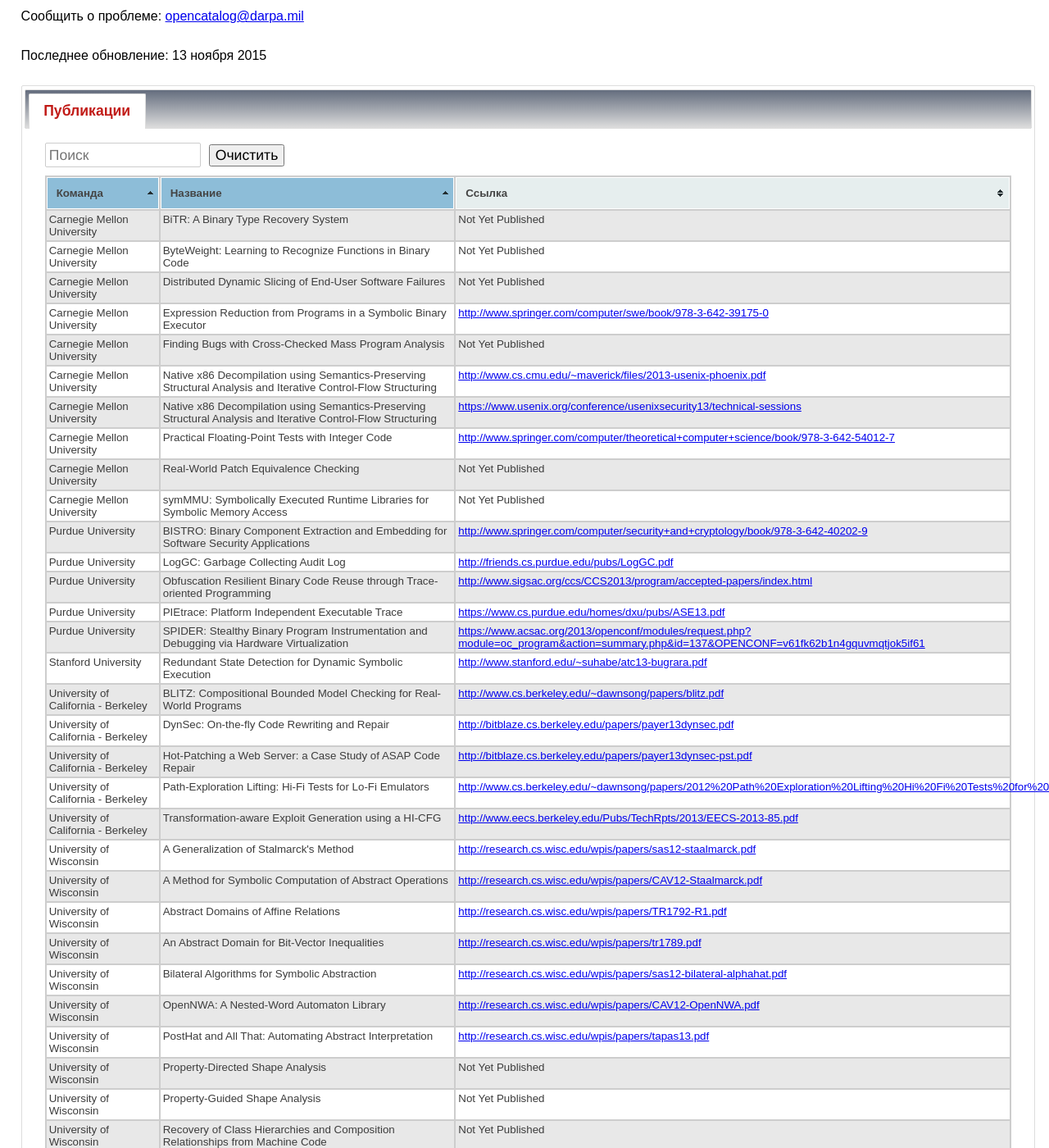
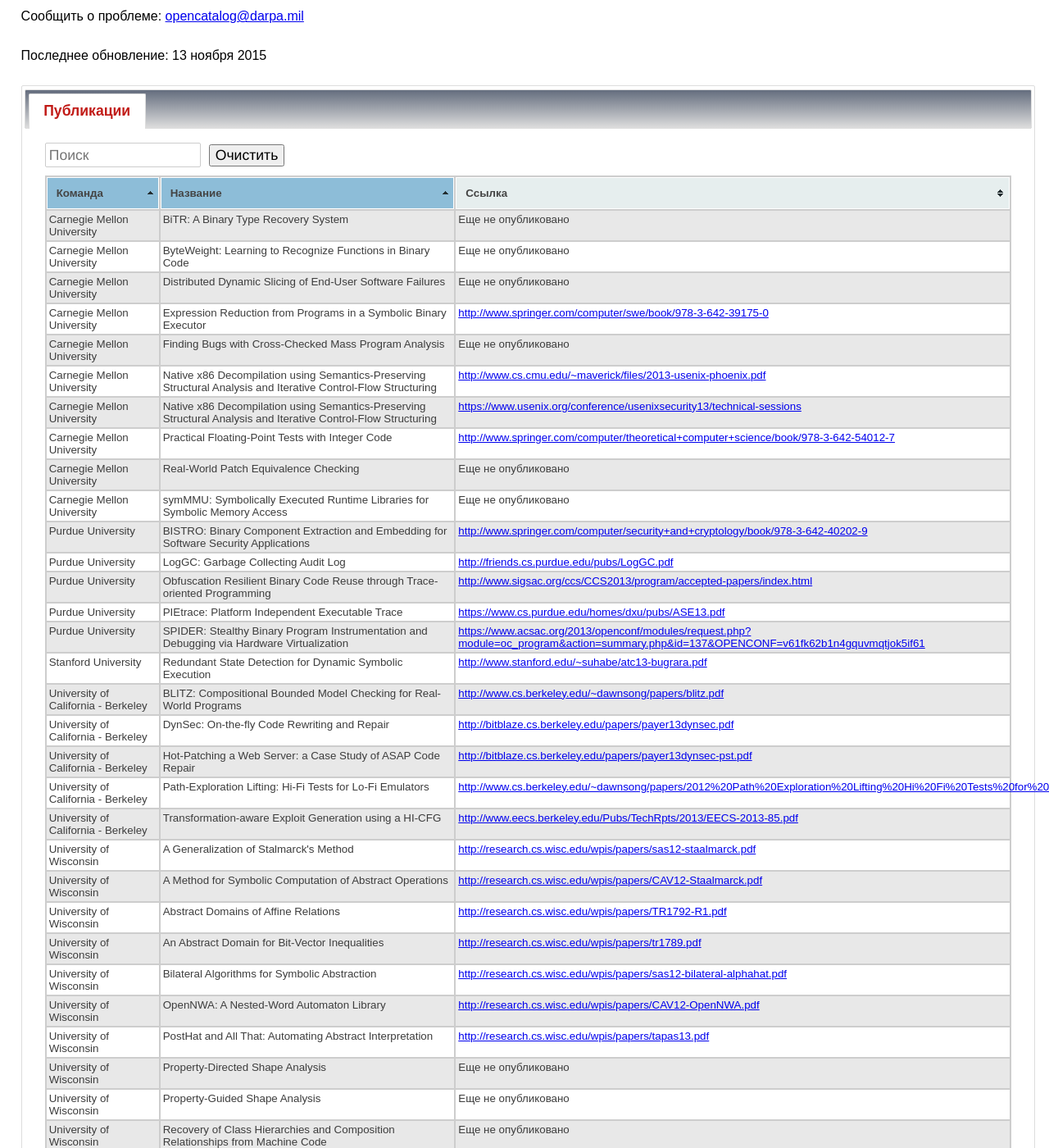
Before and after one commit to kant2002/darpa-ru, a Jekyll site: the page built from ru/BET.html, in a window 1280 px wide and 1400 px high, scrolled down 719 px. Shown: the whole window at 82% size. Built offline with Jekyll 4.4.1, drawn with Linux system fonts in a browser that asks for light colours.

Commit message:
New translations BET.html (Russian)

```diff
--- a/ru/BET.html
+++ b/ru/BET.html
@@ -13,7 +13,7 @@
 </tr>
 <tr>
   <td class='team'>University of Wisconsin<a name='University of Wisconsin'></a></td>
-<td class='title'>Property-Directed Shape Analysis</td>  <td class='link'>Not Yet Published</td>
+<td class='title'>Property-Directed Shape Analysis</td>  <td class='link'>Еще не опубликовано</td>
 </tr>
 <tr>
   <td class='team'>University of Wisconsin<a name='University of Wisconsin'></a></td>
@@ -33,7 +33,7 @@
 </tr>
 <tr>
   <td class='team'>University of Wisconsin<a name='University of Wisconsin'></a></td>
-<td class='title'>Recovery of Class Hierarchies and Composition Relationships from Machine Code</td>  <td class='link'>Not Yet Published</td>
+<td class='title'>Recovery of Class Hierarchies and Composition Relationships from Machine Code</td>  <td class='link'>Еще не опубликовано</td>
 </tr>
 <tr>
   <td class='team'>University of Wisconsin<a name='University of Wisconsin'></a></td>
@@ -61,7 +61,7 @@
 </tr>
 <tr>
   <td class='team'>University of Wisconsin<a name='University of Wisconsin'></a></td>
-<td class='title'>Property-Guided Shape Analysis</td>  <td class='link'>Not Yet Published</td>
+<td class='title'>Property-Guided Shape Analysis</td>  <td class='link'>Еще не опубликовано</td>
 </tr>
 <tr>
   <td class='team'>University of California - Berkeley<a name='University of California - Berkeley'></a></td>
@@ -105,27 +105,27 @@
 </tr>
 <tr>
   <td class='team'>Carnegie Mellon University<a name='Carnegie Mellon University'></a></td>
-<td class='title'>ByteWeight: Learning to Recognize Functions in Binary Code</td>  <td class='link'>Not Yet Published</td>
+<td class='title'>ByteWeight: Learning to Recognize Functions in Binary Code</td>  <td class='link'>Еще не опубликовано</td>
 </tr>
 <tr>
   <td class='team'>Carnegie Mellon University<a name='Carnegie Mellon University'></a></td>
-<td class='title'>BiTR: A Binary Type Recovery System</td>  <td class='link'>Not Yet Published</td>
+<td class='title'>BiTR: A Binary Type Recovery System</td>  <td class='link'>Еще не опубликовано</td>
 </tr>
 <tr>
   <td class='team'>Carnegie Mellon University<a name='Carnegie Mellon University'></a></td>
-<td class='title'>Real-World Patch Equivalence Checking</td>  <td class='link'>Not Yet Published</td>
+<td class='title'>Real-World Patch Equivalence Checking</td>  <td class='link'>Еще не опубликовано</td>
 </tr>
 <tr>
   <td class='team'>Carnegie Mellon University<a name='Carnegie Mellon University'></a></td>
-<td class='title'>Distributed Dynamic Slicing of End-User Software Failures</td>  <td class='link'>Not Yet Published</td>
+<td class='title'>Distributed Dynamic Slicing of End-User Software Failures</td>  <td class='link'>Еще не опубликовано</td>
 </tr>
 <tr>
   <td class='team'>Carnegie Mellon University<a name='Carnegie Mellon University'></a></td>
-<td class='title'>Finding Bugs with Cross-Checked Mass Program Analysis</td>  <td class='link'>Not Yet Published</td>
+<td class='title'>Finding Bugs with Cross-Checked Mass Program Analysis</td>  <td class='link'>Еще не опубликовано</td>
 </tr>
 <tr>
   <td class='team'>Carnegie Mellon University<a name='Carnegie Mellon University'></a></td>
-<td class='title'>symMMU: Symbolically Executed Runtime Libraries for Symbolic Memory Access</td>  <td class='link'>Not Yet Published</td>
+<td class='title'>symMMU: Symbolically Executed Runtime Libraries for Symbolic Memory Access</td>  <td class='link'>Еще не опубликовано</td>
 </tr>
 <tr>
   <td class='team'>Purdue University<a name='Purdue University'></a></td>
```
